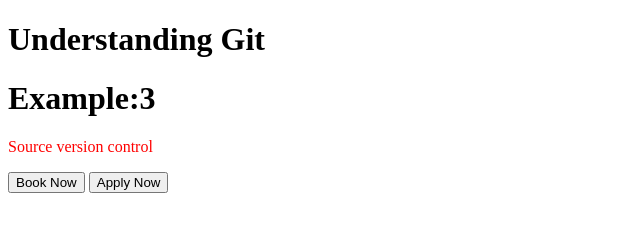
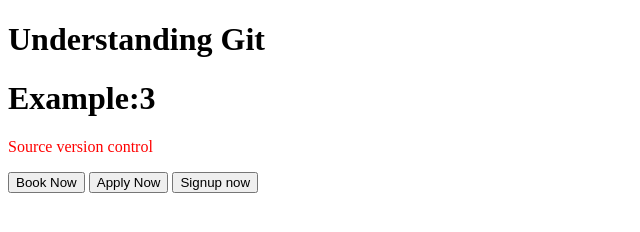
Before and after one commit to bisridhar/git-client-sept, a plain HTML site: page index.html in a window 1280 px wide. Shown: the whole page, without its empty margins (0-640 px from the left). Drawn offline with Linux system fonts and the light colour scheme.

Commit message:
Added Signup now

```diff
--- a/index.html
+++ b/index.html
@@ -8,6 +8,8 @@
     <p style="color:red">Source version control</p>
     <button>Book Now</button>
     <button>Apply Now</button>
+    <button>Signup now</button>
+
 </body>
 
 
```
